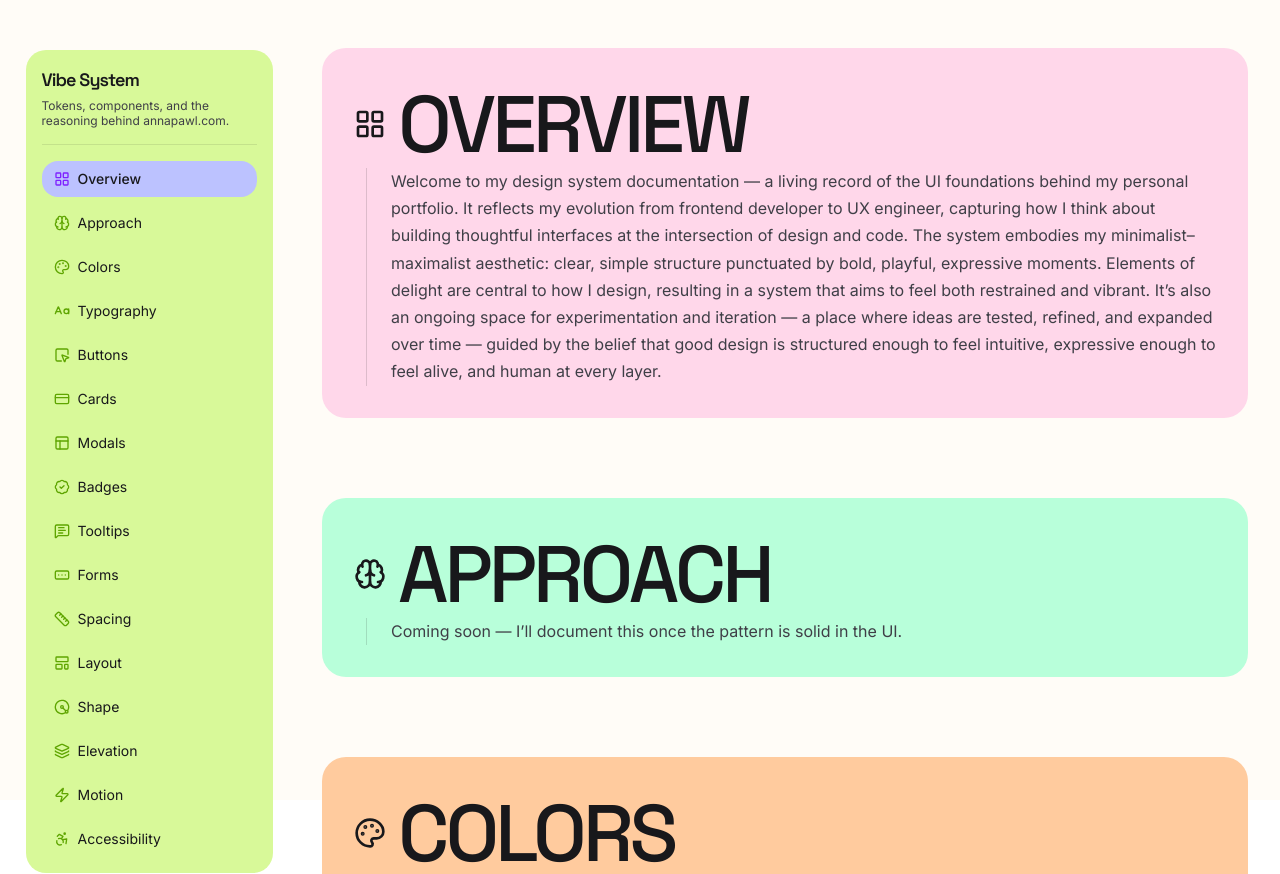
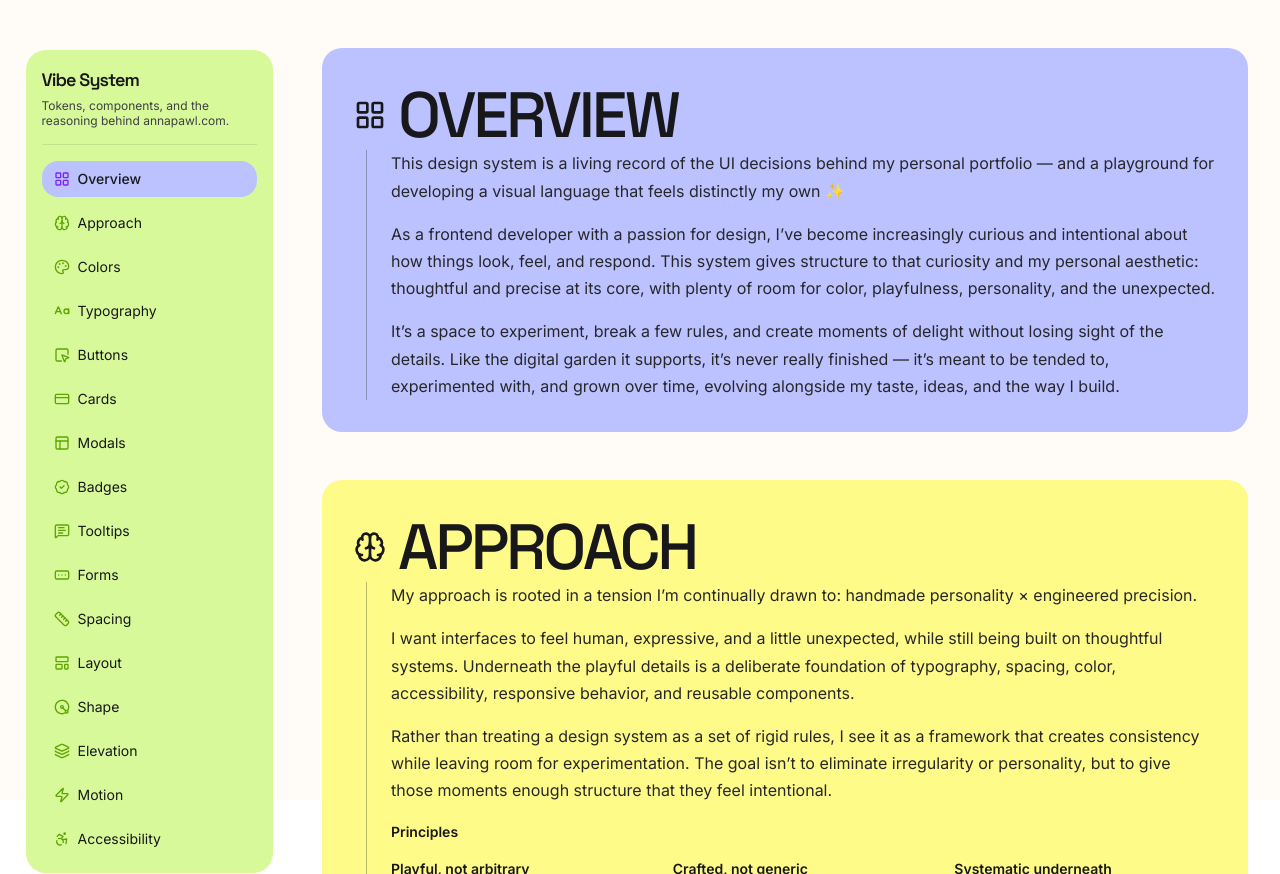
Before and after one commit to AnniePawl/annapawl.com-v2, a Next.js app: page /vibe-system in a window 1280 px wide. Built offline with nearby package versions, Linux system fonts and the light colour scheme.

Commit message:
design system: approach section, shape/radius updates

```diff
--- a/src/app/vibe-system/_components/CodeBlock.tsx
+++ b/src/app/vibe-system/_components/CodeBlock.tsx
@@ -44,7 +44,7 @@ export default function CodeBlock({
       </button>
       <pre className="overflow-x-auto p-4 pr-12 text-xs leading-relaxed">
         <code className="font-mono text-zinc-100"
-        style={{ color: "var(--blue-soft)" }}>{code.trim()}</code>
+        style={{ color: "var(--indigo-soft)" }}>{code.trim()}</code>
       </pre>
     </div>
   );
--- a/src/app/vibe-system/_components/Section.tsx
+++ b/src/app/vibe-system/_components/Section.tsx
@@ -8,16 +8,17 @@ import { SECTIONS } from "../_data/sections";
 // heading color, which would've clashed against some of these once a
 // background was involved.
 const SOFT_COLORS = [
-  "--pink-soft",
+ "--indigo-soft",
+  "--yellow-soft",
   "--mint-soft",
   "--orange-soft",
-  "--yellow-soft",
+  "--pink-soft",
   "--lime-soft",
   "--mint-soft",
   "--green-soft",
   "--sky-soft",
   "--blue-soft",
-  "--indigo-soft",
+
   "--violet-soft",
 ];
 
@@ -43,7 +44,6 @@ function colorForSection(id: string) {
 }
 
 
-
 export default function Section({
   id,
   heading,
@@ -64,7 +64,7 @@ export default function Section({
   return (
     <section
       id={id}
-      className="scroll-mt-24 rounded-2xl p-8"
+      className="scroll-mt-24 rounded-xl p-8"
       style={{ background: `var(${bgToken})` }}
     >
       <div className="flex flex-col">
@@ -81,12 +81,12 @@ export default function Section({
 
       <div
         className={cx(
-          "ml-3 border-l border-zinc-900/15 pl-6",
+          "ml-3 border-l border-zinc-900/30 pl-6",
           "[&_p]:max-w-4xl",
           "[&_p]:text-base",
           "[&_p]:leading-relaxed",
-          "[&_p]:text-zinc-700",
-          "[&_p]:mb-6",
+          "[&_p]:text-zinc-800",
+          "[&_p]:mb-4",
           "[&_p:last-child]:mb-0"
         )}
       >
--- a/src/app/vibe-system/_sections/approach.tsx
+++ b/src/app/vibe-system/_sections/approach.tsx
@@ -0,0 +1,86 @@
+import Section from "../_components/Section";
+import { SECTIONS } from "../_data/sections";
+
+const meta = SECTIONS.find((s) => s.id === "approach")!;
+
+const PRINCIPLES = [
+  {
+    title: "Playful, not arbitrary",
+    body: "Moments of delight should feel intentional. Interaction, motion, color, and unexpected details should support the experience rather than compete with it.",
+  },
+  {
+    title: "Crafted, not generic",
+    body: "The system should retain a sense of authorship. Components can be reusable and systematic without feeling like they came from a generic UI library.",
+  },
+  {
+    title: "Systematic underneath",
+    body: "Consistency in spacing, typography, accessibility, responsive behavior, and component structure creates the foundation that allows expressive moments to stand out.",
+  },
+  {
+    title: "Designed to evolve",
+    body: "The system is intentionally a work in progress. Patterns can be questioned, tested, refined, and replaced as the portfolio — and my own practice — evolves.",
+  },
+];
+
+export default function ApproachSection() {
+  return (
+    <Section id={meta.id} heading={meta.title} icon={meta.icon}>
+      <p>
+        My approach is rooted in a tension I’m continually drawn to: handmade
+        personality × engineered precision.
+      </p>
+      <p>
+        I want interfaces to feel human, expressive, and a little unexpected,
+        while still being built on thoughtful systems. Underneath the playful
+        details is a deliberate foundation of typography, spacing, color,
+        accessibility, responsive behavior, and reusable components.
+      </p>
+      <p>
+        Rather than treating a design system as a set of rigid rules, I see
+        it as a framework that creates consistency while leaving room for
+        experimentation. The goal isn’t to eliminate irregularity or
+        personality, but to give those moments enough structure that they
+        feel intentional.
+      </p>
+
+      <div style={{ marginTop: 8 }}>
+        <h4 style={{ marginBottom: 16, fontSize: 14, fontWeight: 600 }}>
+          Principles
+        </h4>
+        <div
+          style={{
+            display: "grid",
+            gridTemplateColumns: "repeat(auto-fit, minmax(240px, 1fr))",
+            gap: 20,
+          }}
+        >
+          {PRINCIPLES.map(({ title, body }) => (
+            <div key={title}
+             >
+              <h5
+                style={{
+                  marginBottom: 6,
+                  fontSize: 14,
+                  fontWeight: 600,
+                  color: "var(--text-primary)",
+                }}
+              >
+                {title}
+              </h5>
+              <p
+                style={{
+                  margin: 0,
+                  fontSize: 14,
+                  lineHeight: 1.6,
+                  color: "var(--text-secondary)",
+                }}
+              >
+                {body}
+              </p>
+            </div>
+          ))}
+        </div>
+      </div>
+    </Section>
+  );
+}
--- a/src/app/vibe-system/_sections/colors.tsx
+++ b/src/app/vibe-system/_sections/colors.tsx
@@ -7,7 +7,7 @@ const meta = SECTIONS.find((s) => s.id === "colors")!;
 export default function ColorsSection() {
   return (
     <Section id={meta.id} heading={meta.title} icon={meta.icon}>
-     <p>These are the colors that make me happy. My palette is intentionally wide-ranging and borderline maximalist, reflecting the playful aesthetic I want to capture in my creative portfolio. Not every hue appears at once, but each helps shape the mood of a moment. Every color has both a softer and bolder variation, giving the system flexibility while still keeping the palette cohesive.</p>
+     <p>These are the colors that make me happy — a collection that brings playfulness and personality to my portfolio. The palette is intentionally expansive, shifting to set the mood of a page, project, or moment. Each hue has a bold and soft variation, creating room to experiment while keeping everything connected within the same visual world.</p>
       <ColorSwatchesGrid />
     </Section>
   );
--- a/src/app/vibe-system/_sections/overview.tsx
+++ b/src/app/vibe-system/_sections/overview.tsx
@@ -6,17 +6,14 @@ const meta = SECTIONS.find((s) => s.id === "overview")!;
 export default function OverviewSection() {
   return (
     <Section id={meta.id} heading={meta.title} icon={meta.icon}>
-      <p>
-        Welcome to my design system documentation — a living record of the UI
-        foundations behind my personal portfolio. It reflects my evolution from
-        frontend developer to UX engineer, capturing how I think about building
-        thoughtful interfaces at the intersection of design and code. The system
-        embodies my minimalist–maximalist aesthetic: clear, simple structure
-        punctuated by bold, playful, expressive moments. Elements of delight are
-        central to how I design, resulting in a system that aims to feel both
-        restrained and vibrant. It’s also an ongoing space for experimentation and
-        iteration — a place where ideas are tested, refined, and expanded over time —
-        guided by the belief that good design is structured enough to feel intuitive, expressive enough to feel alive, and human at every layer.
+      <p>This design system is a living record of the UI decisions behind my personal portfolio — and a playground for developing a visual language that feels distinctly my own ✨
+      </p>
+
+<p>
+As a frontend developer with a passion for design, I’ve become increasingly curious and intentional about how things look, feel, and respond. This system gives structure to that curiosity and my personal aesthetic: thoughtful and precise at its core, with plenty of room for color, playfulness, personality, and the unexpected.
+</p>
+<p>
+It’s a space to experiment, break a few rules, and create moments of delight without losing sight of the details. Like the digital garden it supports, it’s never really finished — it’s meant to be tended to, experimented with, and grown over time, evolving alongside my taste, ideas, and the way I build.
       </p>
     </Section>
   );
--- a/src/app/vibe-system/page.tsx
+++ b/src/app/vibe-system/page.tsx
@@ -7,6 +7,7 @@ import { SECTIONS } from "./_data/sections";
 
 // Sections
 import OverviewSection from "./_sections/overview";
+import ApproachSection from "./_sections/approach";
 import ColorsSection from "./_sections/colors";
 import TypographySection from "./_sections/typography";
 import RadiusDocsSection from "./_sections/radius";
@@ -21,7 +22,6 @@ import LayoutSection from "./_sections/layout";
 import ElevationSection from "./_sections/elevation";
 import MotionSection from "./_sections/motion";
 import AccessibilitySection from "./_sections/accessibility";
-import PlaceholderSection from "./_sections/placeholder";
 
 export default function DesignSystemOverview() {
   const [activeId, setActiveId] = useState(SECTIONS[0].id);
@@ -73,16 +73,6 @@ export default function DesignSystemOverview() {
     setActiveId(id);
   };
 
-  // helper to find meta for placeholders
-  const meta = (id: string) => SECTIONS.find((s) => s.id === id)!;
-
-  // NavSection uses `title`; PlaceholderSection/Section expect `heading`.
-  const toPlaceholderProps = (section: ReturnType<typeof meta>) => ({
-    id: section.id,
-    heading: section.title,
-    icon: section.icon,
-  });
-
   return (
     <div className="min-h-screen bg-[#fffcf7]">
       <div className="mx-auto max-w-7xl px-6 py-12">
@@ -115,7 +105,7 @@ export default function DesignSystemOverview() {
 
           <main
             ref={mainRef}
-            className="h-full overflow-y-auto space-y-20 pr-2 no-scrollbar"
+            className="h-full overflow-y-auto space-y-12 pr-2 no-scrollbar"
           >
             <MobileNav
               sections={SECTIONS}
@@ -124,7 +114,7 @@ export default function DesignSystemOverview() {
             />
 
             <OverviewSection />
-            <PlaceholderSection {...toPlaceholderProps(meta("approach"))} />
+            <ApproachSection />
             <ColorsSection />
             <TypographySection />
             <ButtonsSection />
--- a/src/styles/foundations/typography.css
+++ b/src/styles/foundations/typography.css
@@ -21,7 +21,7 @@
   --text-4xl: 2.25rem;  /* 36 */
   --text-5xl: 3rem;     /* 48 */
   --text-6xl: 3.75rem;  /* 60 */
-  --text-heading: 5rem ; /* 80 */
+  --text-heading: 4rem ; /* 80 */
 
   /* LINE HEIGHTS */
   --leading-tight: 1.1;
```
Also changed, not shown: src/app/vibe-system/_examples/ShapeExamples.tsx (added, +71 -0 lines), src/app/vibe-system/_sections/radius.tsx (+9 -5 lines), src/components/ui/Shape.tsx (added, +42 -0 lines), 1 other file (tests, documents, lock files or other folders).
